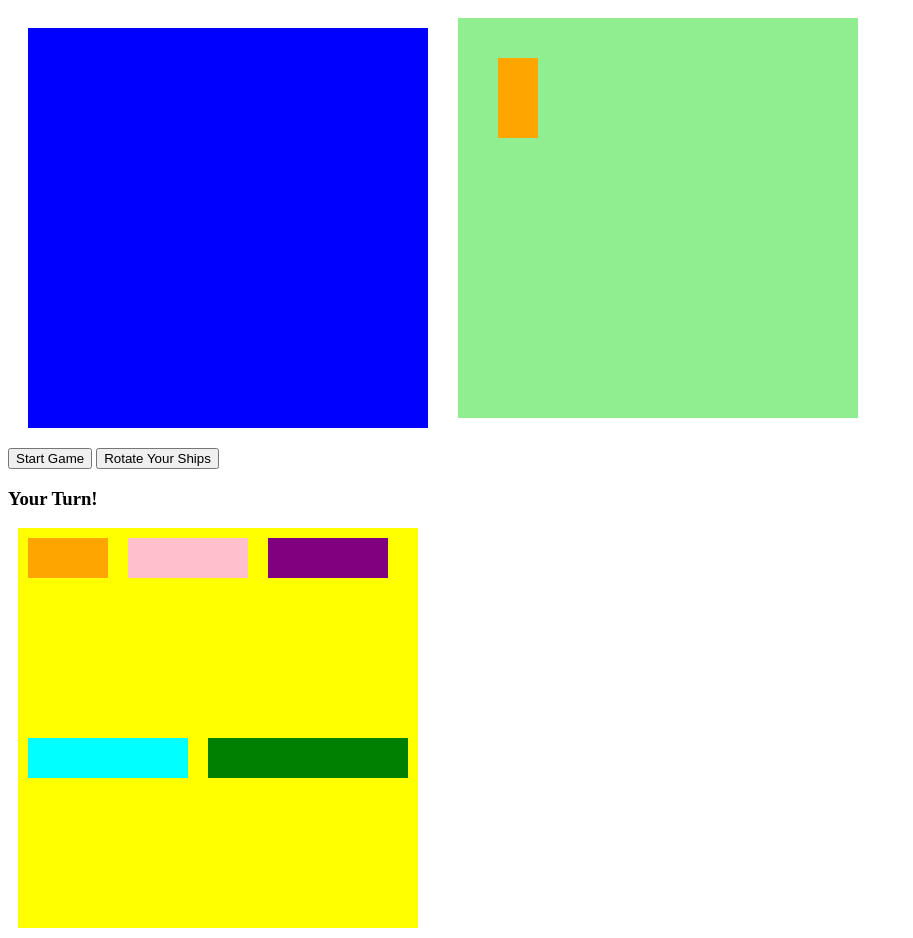
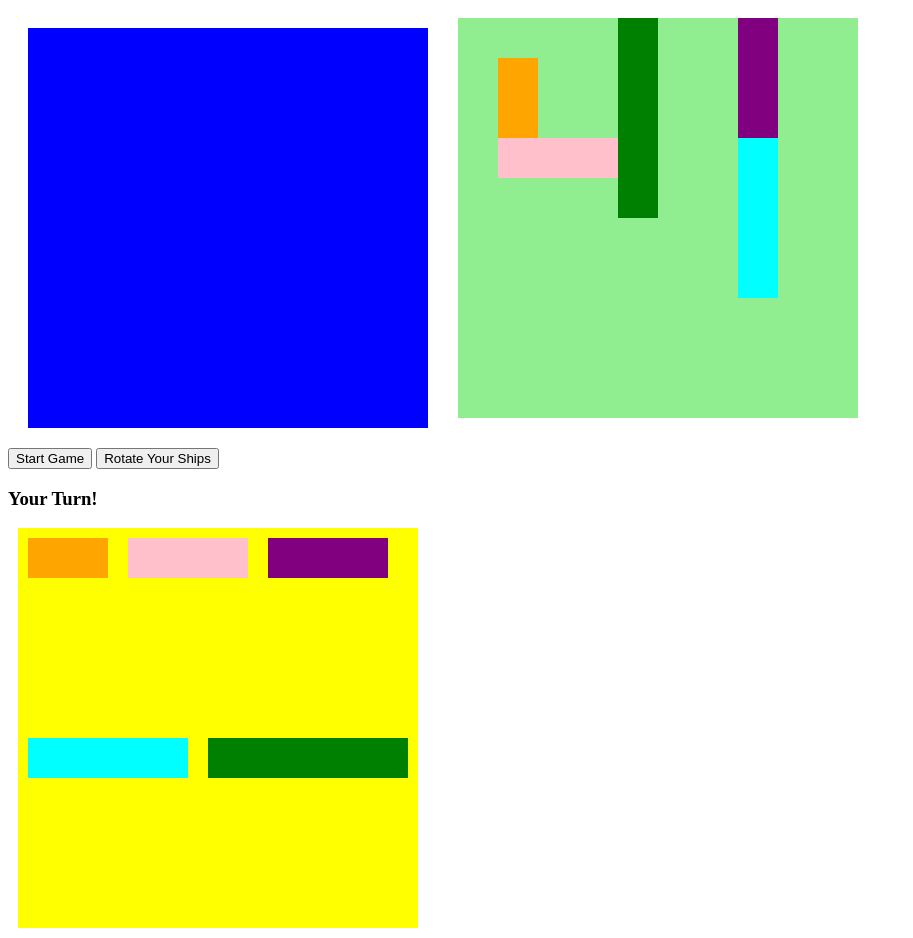
Before and after one commit to haleighspurlock/BATTLESHIPS, a plain HTML site: page index.html in a window 1280 px wide. Shown: the whole page, without its empty margins (0-913 px from the left). Drawn offline with Linux system fonts and the light colour scheme.

Commit message:
all battleships randomly generating

```diff
--- a/app.js
+++ b/app.js
@@ -76,7 +76,7 @@ document.addEventListener('DOMContentLoaded', () => {
         let current = ship.directions[randomDirection]
         if (randomDirection === 0) direction = 1
         if (randomDirection === 1) direction = 10
-        let randomStart = Math.floor(Math.random() * computerSquares.length - (ship.directions[0].length * direction))
+        let randomStart = Math.abs(Math.floor(Math.random() * computerSquares.length - (ship.directions[0].length * direction)))
 
         const isTaken = current.some(index => computerSquares[randomStart + index].classList.contains('taken'))
         const isAtRightEdge = current.some(index => (randomStart + index) % width === width -1)
--- a/style.css
+++ b/style.css
@@ -82,3 +82,19 @@
 .destroyer {
     background-color: orange;
 }
+
+.submarine {
+    background-color: pink;
+}
+
+.cruiser {
+    background-color:purple;
+}
+
+.battleship {
+    background-color: aqua;
+}
+
+.carrier {
+    background-color: green;
+}
```
